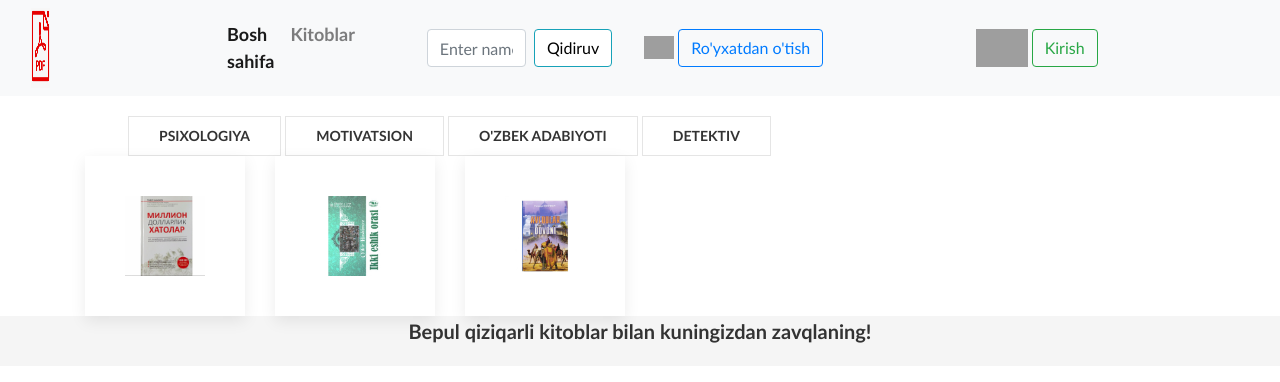
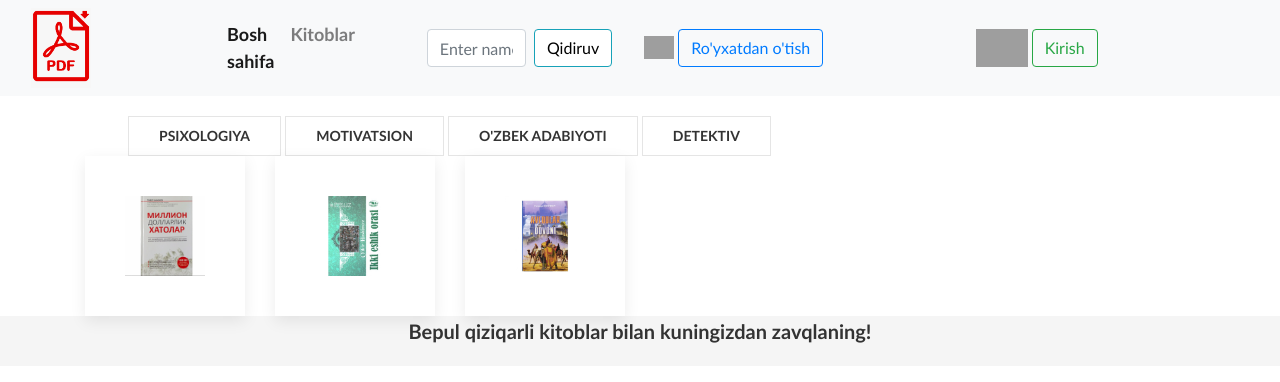
Before and after one commit to Samandar7/bookshop-free-books-website, a Django app: page /all_books in a window 1280 px wide. Shown: the top 382 px of the page. Run offline with Django 3.2, Linux system fonts and the light colour scheme; data comes from the database, SQL or seed files in the repository; some libraries are stand-ins or nearby versions; grey boxes are pictures that could not be loaded.

```diff
--- a/templates/base.html
+++ b/templates/base.html
@@ -20,7 +20,7 @@
   <nav class="navbar navbar-expand-lg navbar-light bg-light">
     <div class="container-fluid">
       <div id = 'logo' style="width:25%">
-        <img src = "{% static 'img/pdf 3.png' %}" style="width:10%">
+        <img src = "{% static 'img/pdf 3.png' %}" style="width:60px">
       </div>
       <!-- <a class="navbar-brand" href="#">Navbar</a> -->
       <button class="navbar-toggler" type="button" data-bs-toggle="collapse" data-bs-target="#navbarSupportedContent" aria-controls="navbarSupportedContent" aria-expanded="false" aria-label="Toggle navigation">
@@ -45,7 +45,8 @@
         {% if user.is_authenticated %}
          <div class="dropdown">
           <p class="dropdown-toggle ml-5 mt-3 float-right" type="button" id="dropdownMenuButton1" data-bs-toggle="dropdown" aria-expanded="false">
-            Xush kelibsiz {{user.username}}
+            <img src="https://img.icons8.com/ios/50/000000/handshake--v2.png" style="width: 20%"/>
+              Xush kelibsiz {{user.username}}
           </p>
           <ul class="dropdown-menu ml-5" style="width:180px" aria-labelledby="dropdownMenuButton1">
             <li><a class="dropdown-item" href="#">Kitobni yuklang</a></li>
```
Also changed, not shown: 2 other files.
